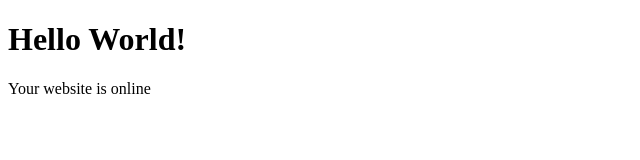
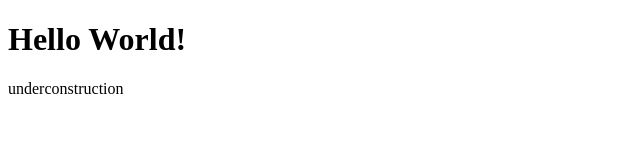
Before and after one commit to panamini/meandmyfiancee, a plain HTML site: page index.html in a window 1280 px wide. Shown: the full height of the page, 0-640 px from the left. Drawn offline with Linux system fonts and the light colour scheme.

Commit message:
Add index.html file

```diff
--- a/index.html
+++ b/index.html
@@ -7,6 +7,6 @@
 </head>
 <body>
     <h1>Hello World!</h1>
-    <p>Your website is online</p>
+    <p>underconstruction</p>
 </body>
 </html>
```
